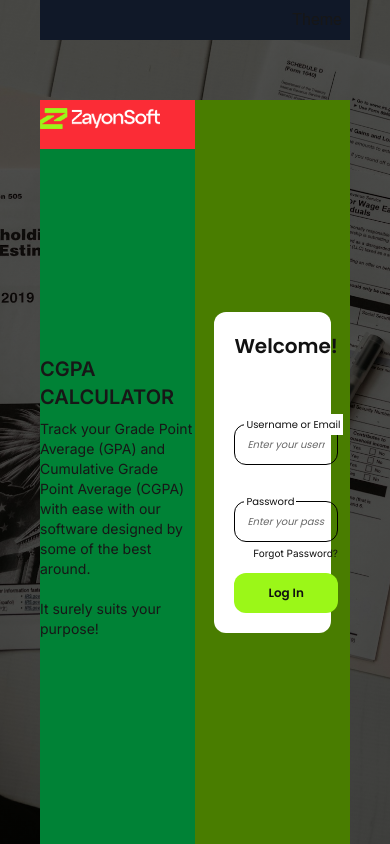
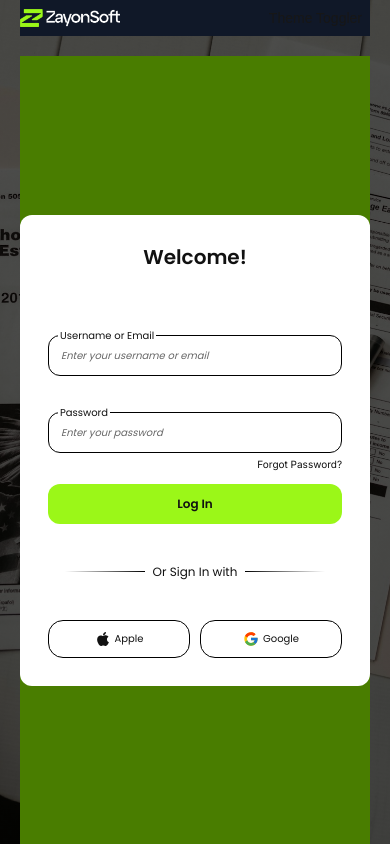
Before and after one commit to zayonsoft/new-cgpa-calculator-frontend, a Next.js app: page /login in a window 390 px wide. Built offline with nearby package versions, Linux system fonts and the light colour scheme.

Commit message:
Done with Layout Responsiveness of the Login Form

```diff
--- a/package.json
+++ b/package.json
@@ -13,7 +13,8 @@
     "jwt-decode": "^4.0.0",
     "next": "15.5.2",
     "react": "19.1.0",
-    "react-dom": "19.1.0"
+    "react-dom": "19.1.0",
+    "react-icons": "^5.5.0"
   },
   "devDependencies": {
     "@eslint/eslintrc": "^3",
--- /dev/null
+++ b/src/app/login/components/OtherLoginInfo.tsx
@@ -0,0 +1,30 @@
+type InfoProps = {
+  text: string;
+};
+export default function OtherLoginInfo({ text }: InfoProps) {
+  return (
+    <div className="flex items-center content-center justify-center gap-2">
+      <span>
+        <hr
+          style={{
+            background:
+              "linear-gradient(90deg, rgba(0, 0, 0, 0) 0%, #000000 100%)",
+          }}
+          className="block w-20 max-[930px]:w-14 max-[800px]:w-10 max-[760px]:w-20 max-[390px]:w-14 max-w-full h-[1px] max-[800px]:h-[0.5px] max-[760px]:h-[1px] border-none bg-black"
+        />
+      </span>
+      <span className="text-xs max-[800px]:text-[10px] max-[760px]:text-xs max-[390px]:text-[10px] font-normal text-nowrap">
+        {text}
+      </span>
+      <span className="self-center min-h-auto">
+        <hr
+          style={{
+            background:
+              "linear-gradient(90deg,#000000 0%,  rgba(0, 0, 0, 0) 100%)",
+          }}
+          className="block w-20 max-[930px]:w-14 max-[800px]:w-10 max-[760px]:w-20 max-[390px]:w-14  max-w-full h-[1px] max-[800px]:h-[0.5px] max-[760px]:h-[1px] border-none bg-black"
+        />
+      </span>
+    </div>
+  );
+}
--- a/src/app/login/layout.tsx
+++ b/src/app/login/layout.tsx
@@ -1,6 +1,7 @@
 // app/layout.tsx  (for Next.js App Router)
 import type { Metadata } from "next";
 import Logo from "@/app/favicon.png";
+import Image from "next/image";
 import "@/styles/styles.css";
 
 export const metadata: Metadata = {
@@ -17,14 +18,21 @@ export default function LoginLayout({
   children: React.ReactNode;
 }) {
   return (
-    <section className="grid px-10 grid-rows-[auto_1fr] w-full h-screen login-form-bg">
-      <div className="w-full bg-gray-900 h-10 grid">
+    <section className="grid px-10 max-[500px]:px-5 grid-rows-[auto_1fr] w-full h-screen login-form-bg">
+      <div className="w-full bg-gray-900 h-10 grid max-[760px]:h-auto items-center grid-cols-[1fr_auto]">
+        <Image
+          className="h-auto min-[760px]:hidden"
+          src={"/logo.png"}
+          alt="Logo"
+          width={100}
+          height={0}
+        />
         {/* section For the Toggle buttons */}
         <div className="justify-self-end self-center p-2">
-          <p>Theme</p>
+          <p className="text-sm">Theme Toggler</p>
         </div>
       </div>
-      <div className="pt-15">{children}</div>
+      <div className="pt-8 max-[760px]:pt-5">{children}</div>
     </section>
   );
 }
--- a/src/app/login/page.tsx
+++ b/src/app/login/page.tsx
@@ -2,6 +2,9 @@ import { JSX } from "react";
 import Image from "next/image";
 import { Inter, Poppins } from "next/font/google";
 import Link from "next/link";
+import OtherLoginInfo from "./components/OtherLoginInfo";
+import { FcGoogle } from "react-icons/fc";
+import { FaApple } from "react-icons/fa";
 
 const inter = Inter({
   subsets: ["latin"], // required
@@ -15,18 +18,18 @@ const poppins = Poppins({
 
 export default function Login(): JSX.Element {
   return (
-    <div className="grid grid-cols-2 h-full">
-      <div className="bg-red-500 grid gap-3 grid-rows-[auto_1fr]">
-        <div className="py-2">
+    <div className="grid grid-cols-2 gap-3 max-[760px]:grid-cols-1 h-full">
+      <div className="bg-red-500 grid gap-3 h-auto grid-rows-[150px_1fr] max-[760px]:hidden">
+        <div className="py-2 pt-5">
           <Image
-            className=""
+            className="h-auto"
             src={"/logo.png"}
             alt="Logo"
             width={120}
-            height={50}
+            height={0}
           />
         </div>
-        <div className={`${inter.className} bg-green-700 content-center`}>
+        <div className={`${inter.className} bg-green-700 content-start`}>
           {/* Just to wrap the content */}
           <div className="grid gap-2">
             <h1 className="text-xl font-semibold">
@@ -34,7 +37,7 @@ export default function Login(): JSX.Element {
               <br />
               CALCULATOR
             </h1>
-            <p className="text-sm">
+            <p className="text-sm max-[950px]:text-xs pr-2">
               Track your Grade Point Average (GPA) and Cumulative Grade Point
               Average (CGPA) with ease with our software designed by some of the
               best around.
@@ -47,7 +50,7 @@ export default function Login(): JSX.Element {
       </div>
       <div className={`${poppins.className} grid bg-lime-700`}>
         {/* THE FORM SECTION */}
-        <div className="bg-white grid w-3/4 p-5 m-auto text-[#111111] gap-10 font-semibold  rounded-xl">
+        <div className="bg-white grid w-full max-w-[400px] p-7 m-auto text-[#111111] gap-10 font-semibold  rounded-xl">
           <p className="text-center text-xl">Welcome!</p>
           <form className="grid gap-3" action="">
             <div>
@@ -100,6 +103,35 @@ export default function Login(): JSX.Element {
               </button>
             </div>
           </form>
+          <OtherLoginInfo text="Or Sign In with" />
+          <div className="grid grid-cols-2 gap-2.5">
+            <div>
+              <Link
+                className="grid rounded-[15px] justify-items-center items-center p-2.5 border-black border "
+                href={"#"}
+              >
+                <span className="grid gap-1 grid-cols-[auto_1fr] items-center ">
+                  <FaApple />
+                  <span className="text-xs font-normal max-[800px]:text-[10px]">
+                    Apple
+                  </span>
+                </span>
+              </Link>
+            </div>
+            <div>
+              <Link
+                className="grid rounded-[15px] justify-items-center items-center p-2.5 border-black border "
+                href={"#"}
+              >
+                <span className="grid gap-1 items-center grid-cols-[auto_1fr]">
+                  <FcGoogle />
+                  <span className="text-xs font-normal max-[800px]:text-[10px]">
+                    Google
+                  </span>
+                </span>
+              </Link>
+            </div>
+          </div>
         </div>
       </div>
     </div>
```
Also changed, not shown: 1 other file (tests, documents, lock files or other folders).
